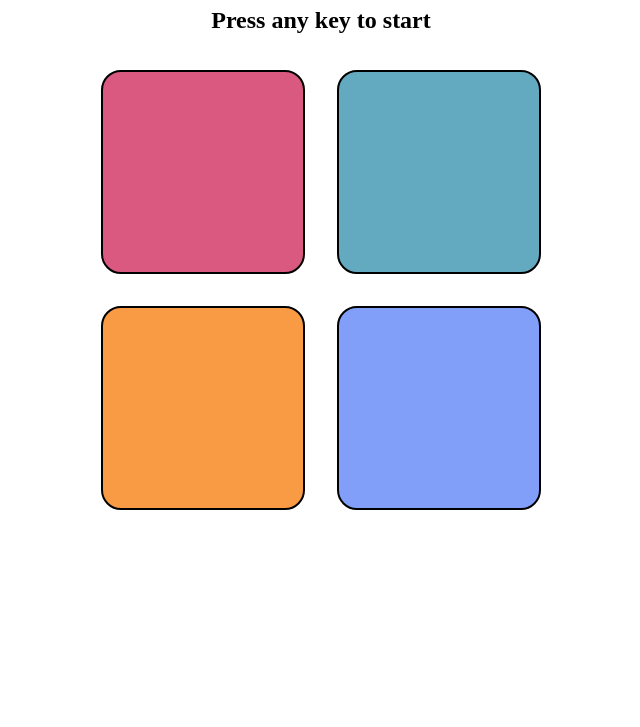
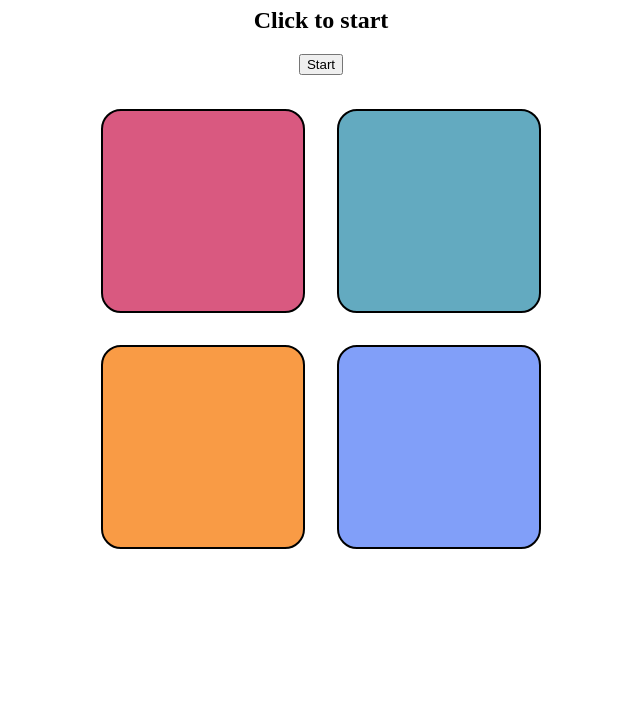
Before and after one commit to Bindhusree56/simon_game, a plain HTML site: page index.html in a window 1280 px wide. Shown: the part 73-800 px from the top of the page, without its empty margins (319-959 px from the left). Drawn offline with Linux system fonts and the light colour scheme.

Commit message:
updated a button

```diff
--- a/index.html
+++ b/index.html
@@ -8,7 +8,7 @@
 </head>
 <body>
     <h1>Simon says game</h1>
-    <h2>Press any key to start</h2>
+    <h2>Click to start</h2><button id="start" >Start</button><br><br>
     <div class="btn-container">
         <div class="line-one">
         <div class="btn red" type="button" id="red"></div>
```
